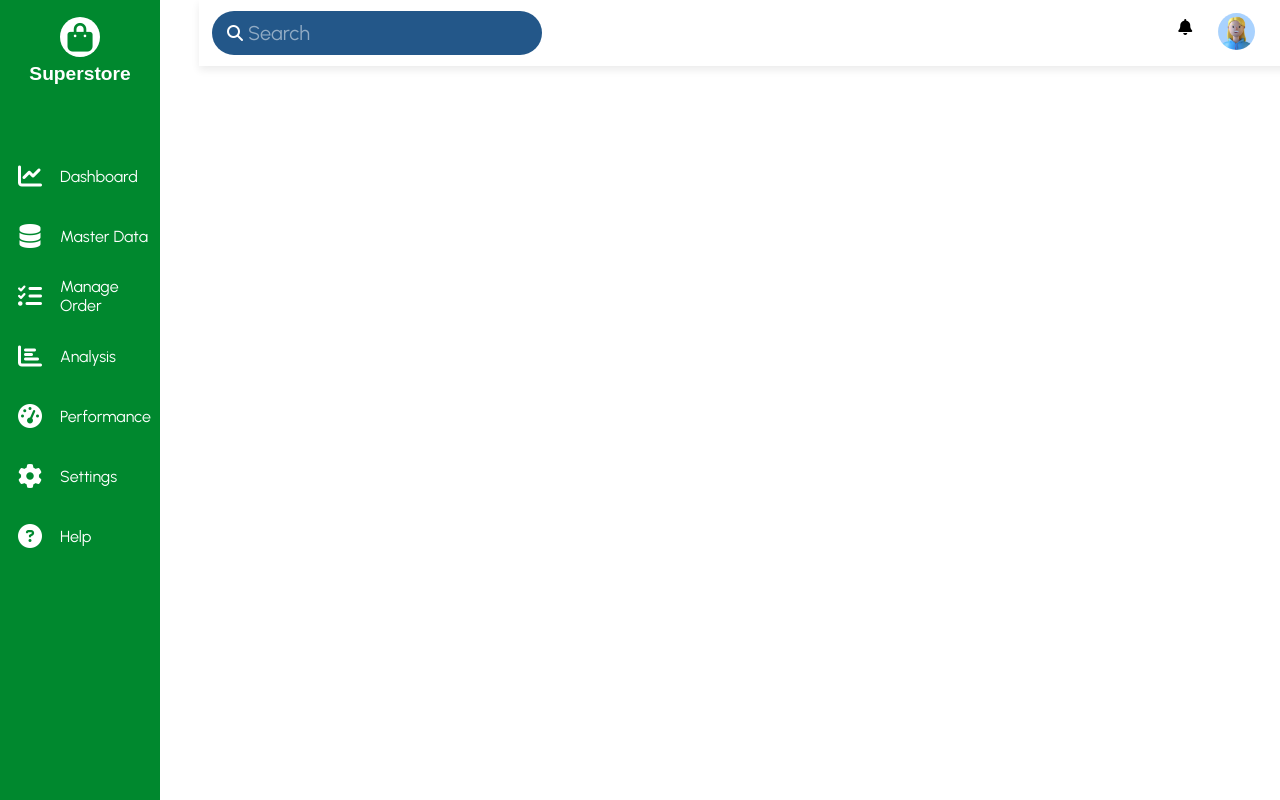
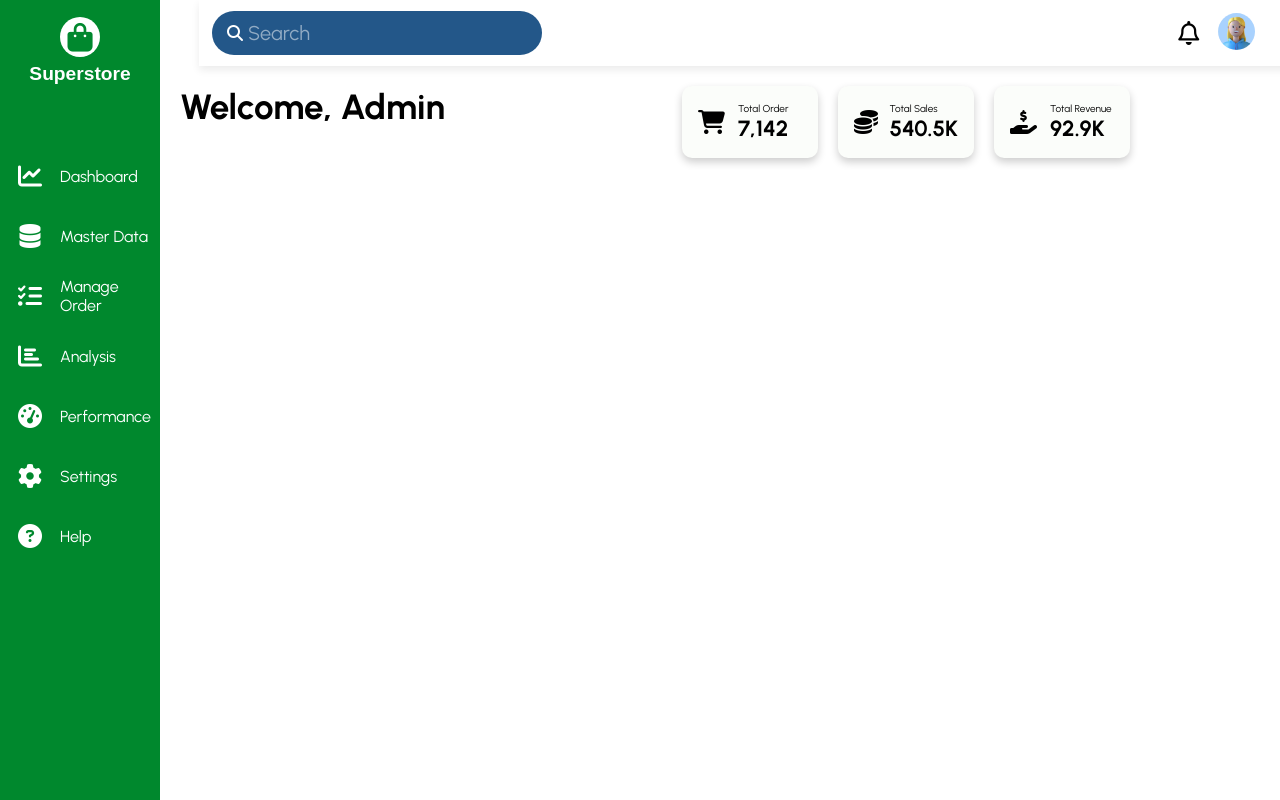
Before and after one commit to Kampus-Merdeka-Software-Engineering/km-feb24-medan-15, a plain HTML site: page index.html in a window 1280 px wide. Drawn offline with Linux system fonts and the light colour scheme.

Commit message:
nambahin main content 1 (unfinished)

```diff
--- a/index.html
+++ b/index.html
@@ -20,7 +20,7 @@
         </div>
         <div class="header-icons">
             <div class="notification">
-                <i class="fas fa-bell"></i>
+                <i class="fa-regular fa-bell" style="font-size:24px;"></i>
             </div>
             <div class="profile">
                 <img src="profile.jpg" alt="Profile Picture">
@@ -44,13 +44,53 @@
     </aside>
     <main class="main">
         <section class="main-content">
-            <!-- Isi main content bagian 1 -->
+            <div class="content1">
+                <h2 style="font-style:regular; font-size: 35px; font-family:urbanist">Welcome, Admin</h2>
+                <div class="scorecard">
+                    <div class="row">
+                        <div class="column">
+                            <div class="card">
+                                <i class="fa-solid fa-cart-shopping" style="font-size:24px;"></i>
+                                <div class="value">
+                                    <p style="font-size: 10px">Total Order</p>
+                                    <p style="font-weight: bold; font-size: 22px;">7,142</h2>
+                                </div>
+                            </div>
+                        </div>
+                        <div class="column">
+                            <div class="card">
+                                <i class="fa-solid fa-coins" style="font-size:24px;"></i>
+                                <div class="value">
+                                    <p style="font-size: 10px">Total Sales</p>
+                                    <p style="font-weight: bold; font-size: 22px;">540.5K</h2>
+                                </div>
+                            </div>
+                        </div>
+                        <div class="column">
+                            <div class="card">
+                                <i class="fa-solid fa-hand-holding-dollar" style="font-size:24px;"></i>
+                                <div class="value">
+                                    <p style="font-size: 10px;">Total Revenue</p>
+                                    <p style="font-weight: bold; font-size: 22px;">92.9K</h2>
+                                </div>
+                            </div>
+                        </div>
+                    </div>
+                </div>
+            </div>
         </section>
         <section class="main-content">
-            <!-- Isi main content bagian 2 -->
+
         </section>
         <section class="main-content">
-            <!-- Isi main content bagian 3 -->
+            <div class="content2">
+                <div class="bar"></div>
+                <div class="pie">
+                    <div class="pie1"></div>
+                    <div class="pie2"></div>
+                    <div class="pie3"></div>
+                </div>
+            </div>
         </section>
         <section class="main-content">
             <!-- Isi main content bagian 4 -->
--- a/styles.css
+++ b/styles.css
@@ -10,7 +10,7 @@
   position: fixed;
   top: 0; /* Menetapkan posisi sidebar di bagian atas layar */
   left: 0;
-  background: #00882E;
+  background: #00882D;
   width: 199px;
   height: 100%;
   padding: 17px 0; /* Jarak dari atas dan bawah */
@@ -81,7 +81,7 @@
 
 /* Header styles */
 .header {
-  position: fixed;
+  position: relative;
   top: 0;
   left: 199px;
   background: #FFFFFF;
@@ -125,7 +125,7 @@
 
 .notification i{
   width: 30px; /* Ukuran ikon notifikasi */
-  height: 30px;
+  height: 0px;
 }
 
 .profile img {
@@ -146,6 +146,41 @@
   padding: 20px;
 }
 
+.content1{
+  display: flex;
+  justify-content: space-between;
+  flex-wrap: wrap;
+}
+
+/* Float the columns side by side */
+.column {
+  float: left;
+  width: 136px;
+  height: 58px;
+  padding: 0 10px;
+  flex-wrap: wrap;
+}
+
+/* Style the counter cards */
+.card {
+  box-shadow: 0 4px 8px 0 rgba(0, 0, 0, 0.2);
+  padding: 16px;
+  background-color: #fbfdfa;
+  box-sizing: border-box;
+  border-radius: 10px;
+  display: flex;
+  align-items: center;
+}
+
+.card value{
+  text-align: center;
+}
+.card i{
+  width: 40px;
+  height: 100%;
+}
+
+
 /* Responsiveness */
 @media (max-width: 1280px) {
   .sidebar {
```
